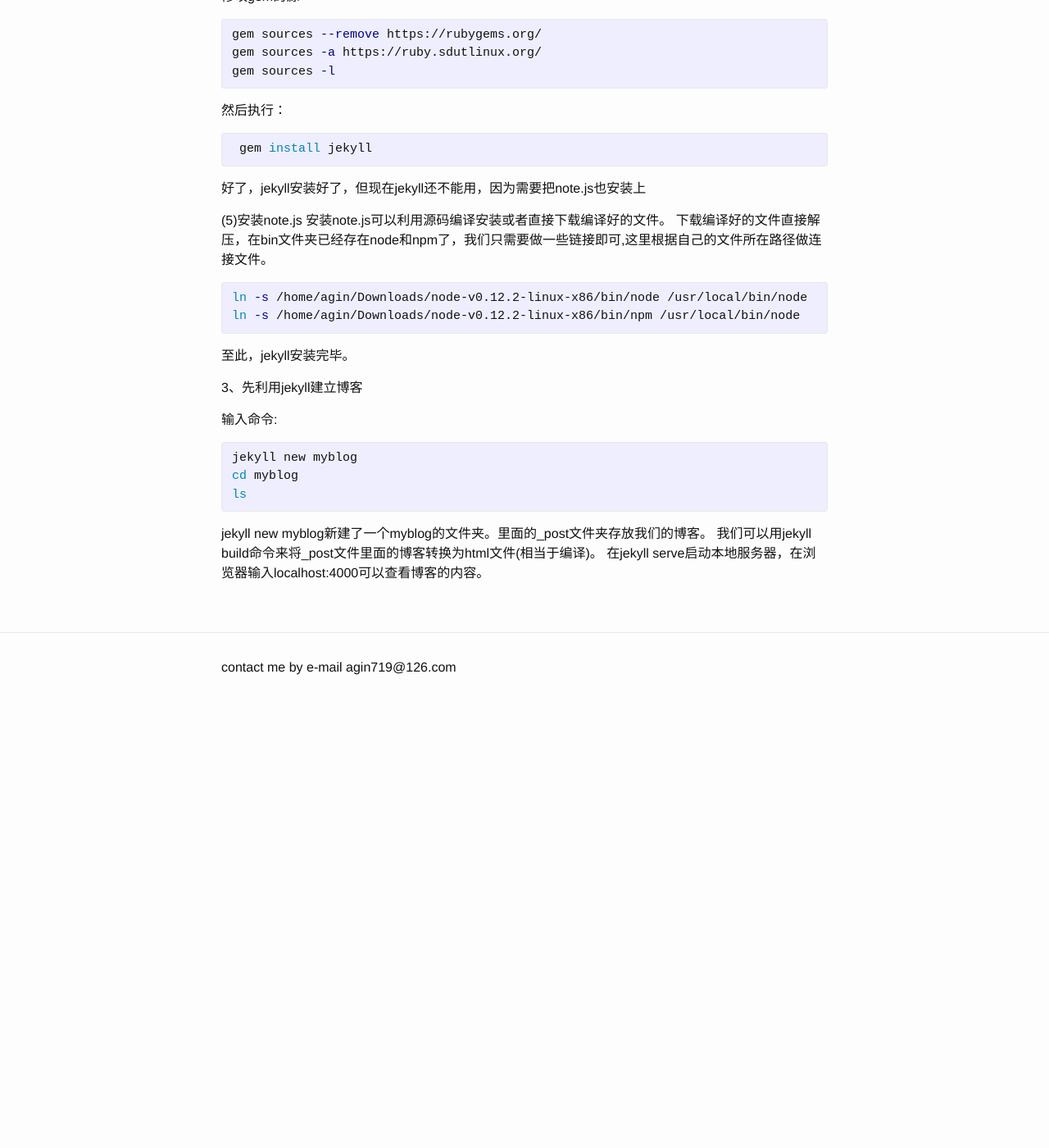
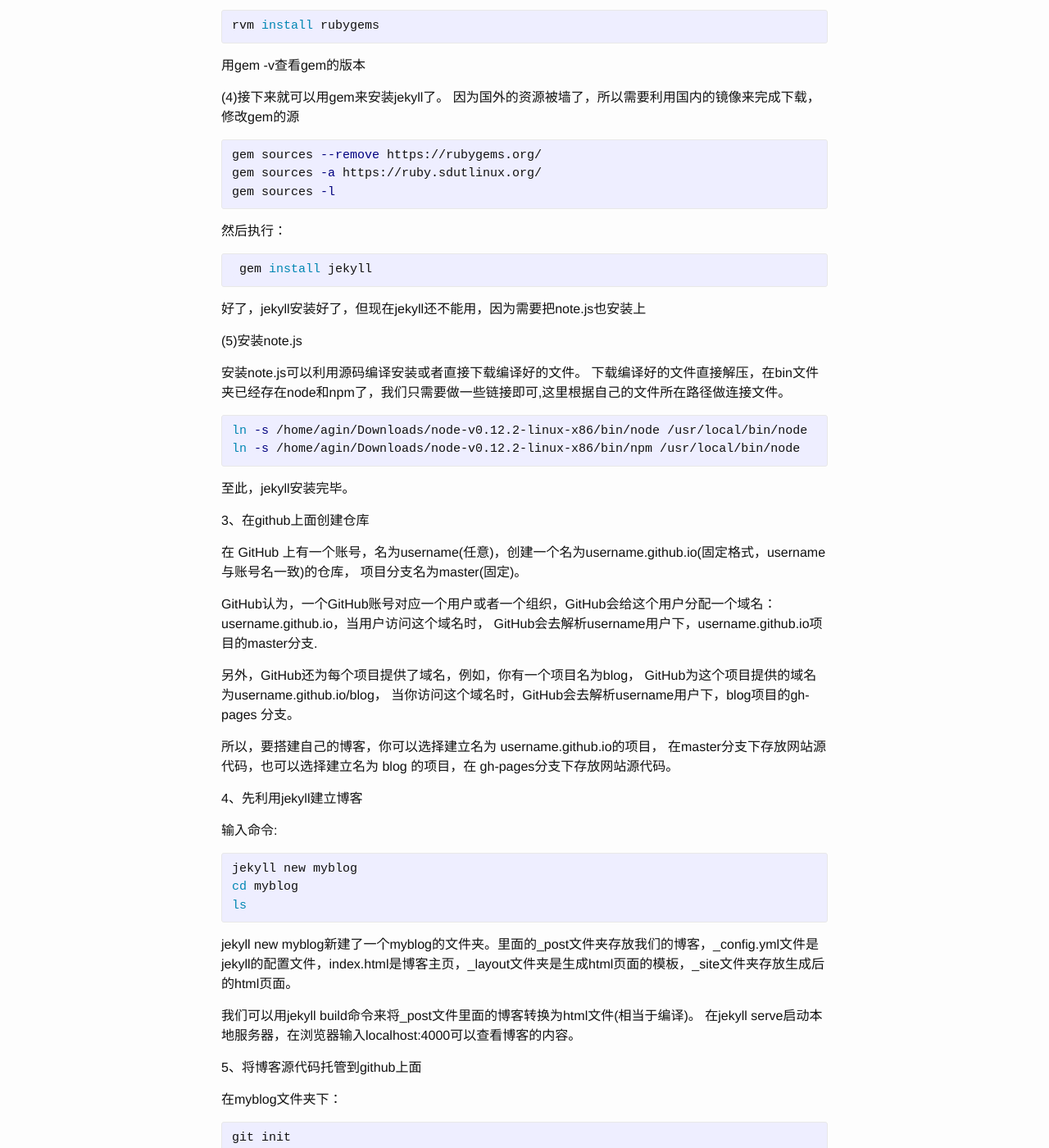
Before and after one commit to agin719/agin719.github.io, a Jekyll site: the page built from _posts/2015-04-25-搭建github+jekyll博客.md, in a window 1280 px wide and 1400 px high, scrolled down 1193 px. Shown: the whole window at 82% size. Built offline with Jekyll 4.4.1, drawn with Linux system fonts in a browser that asks for light colours; before the commit the page ends 2064 px from its top, so only the background shows below that; some of the changed text lies outside the part shown.

Commit message:
new blog

```diff
--- a/_posts/2015-04-25-搭建github+jekyll博客.md
+++ b/_posts/2015-04-25-搭建github+jekyll博客.md
@@ -4,18 +4,24 @@
 date: 2015-04-25
 ---
 
-其实很早之前就想构建一个博客了，但就是不懂得怎么去搭，就一直听别人说很简单很简单的，而且也没想清楚该到哪里网站搭建好，后来听别人说github可以建博客，而自己又一直想学习git，于是我就决定在github上博客，顺便借此机会学习git。
-    下面我所用的系统是centos6.5,用户名切换到root，搭建github+jekyll博客的步骤如下：
+其实很早之前就想构建一个博客了，但就是不懂得怎么去搭，而且也没想清楚该到哪里网站搭建好，后来听别人说github可以建博客，而自己又一直想学习git，于是我就决定在github上博客，顺便借此机会学习git。
+
+下面我所用的系统是centos6.5,用户名切换到root，搭建github+jekyll博客的步骤如下：
+
+0、了解git和jekyll
+
+你可以去[Git教程-廖雪峰的官方网站][git]学习git和[jekyll中文手册][jekyll]学习jekyll，这两个都是很好的教程。
 
 1、安装git。
-	在centos上安装git很简单，用yum安装即可。
+
+在centos上安装git很简单，用yum安装即可。
 {% highlight bash %}
 yum install git
 {% endhighlight %}
 
 2、安装jekyll。
-	安装jekyll之前，需要安装ruby，gem，note.js。
-我们可以用rvm(是什么自己查)来安装ruby和gem。
+
+安装jekyll之前，需要安装ruby，gem，note.js。我们可以用rvm(是什么自己查)来安装ruby和gem。
 
 (0)以防万一先把gcc安装。
 {% highlight bash %}
@@ -35,7 +41,7 @@
 {% endhighlight %}
 这下子安装成功了，把终端关闭后再打开，输入rvm -v可查看版本。
 
-(2)输入命令：rvm list known可以查看rvm能够安装ruby的版本
+(2)输入命令rvm list known可以查看rvm能够安装ruby的版本
 知道版本后安装ruby：
 {% highlight bash %}
 rvm install 2.0.0
@@ -62,6 +68,7 @@
 好了，jekyll安装好了，但现在jekyll还不能用，因为需要把note.js也安装上
 
 (5)安装note.js
+
 安装note.js可以利用源码编译安装或者直接下载编译好的文件。
 下载编译好的文件直接解压，在bin文件夹已经存在node和npm了，我们只需要做一些链接即可,这里根据自己的文件所在路径做连接文件。
 {% highlight bash %}
@@ -70,7 +77,17 @@
 {% endhighlight %}
 至此，jekyll安装完毕。
 
-3、先利用jekyll建立博客
+3、在github上面创建仓库
+
+在 GitHub 上有一个账号，名为username(任意)，创建一个名为username.github.io(固定格式，username与账号名一致)的仓库， 项目分支名为master(固定)。
+
+GitHub认为，一个GitHub账号对应一个用户或者一个组织，GitHub会给这个用户分配一个域名：username.github.io，当用户访问这个域名时， GitHub会去解析username用户下，username.github.io项目的master分支.
+
+另外，GitHub还为每个项目提供了域名，例如，你有一个项目名为blog， GitHub为这个项目提供的域名为username.github.io/blog， 当你访问这个域名时，GitHub会去解析username用户下，blog项目的gh-pages 分支。
+
+所以，要搭建自己的博客，你可以选择建立名为 username.github.io的项目， 在master分支下存放网站源代码，也可以选择建立名为 blog 的项目，在 gh-pages分支下存放网站源代码。
+
+4、先利用jekyll建立博客
 
 输入命令:
 {% highlight bash %}
@@ -78,6 +95,29 @@
 cd myblog
 ls
 {% endhighlight%}
-jekyll new myblog新建了一个myblog的文件夹。里面的_post文件夹存放我们的博客。
+jekyll new myblog新建了一个myblog的文件夹。里面的_post文件夹存放我们的博客，_config.yml文件是jekyll的配置文件，index.html是博客主页，_layout文件夹是生成html页面的模板，_site文件夹存放生成后的html页面。
+
 我们可以用jekyll build命令来将_post文件里面的博客转换为html文件(相当于编译)。
 在jekyll serve启动本地服务器，在浏览器输入localhost:4000可以查看博客的内容。
+
+5、将博客源代码托管到github上面
+
+在myblog文件夹下：
+{% highlight bash %}
+git init
+git add .
+git commit -m "my blog"
+{% endhighlight%}
+git init是初始化git，它会在myblog里面添加文件夹.git
+将username.github.io项目和我们的博客项目联系起来。
+{% highlight bash %}
+git remote origin git@github.com:username/username.github.io.git
+{% endhighlight%}
+推送项目到github：
+{% highlight bash %}
+git push -u origin master
+{% endhighlight%}
+至此，你打开username.github.io即可查看自己的博客了。github+jekyll博客搭建完成。
+
+[git]:	   http://www.liaoxuefeng.com/wiki/0013739516305929606dd18361248578c67b8067c8c017b000
+[jekyll]:  http://jekyllcn.com/
```
Also changed, not shown: 1 other file.
